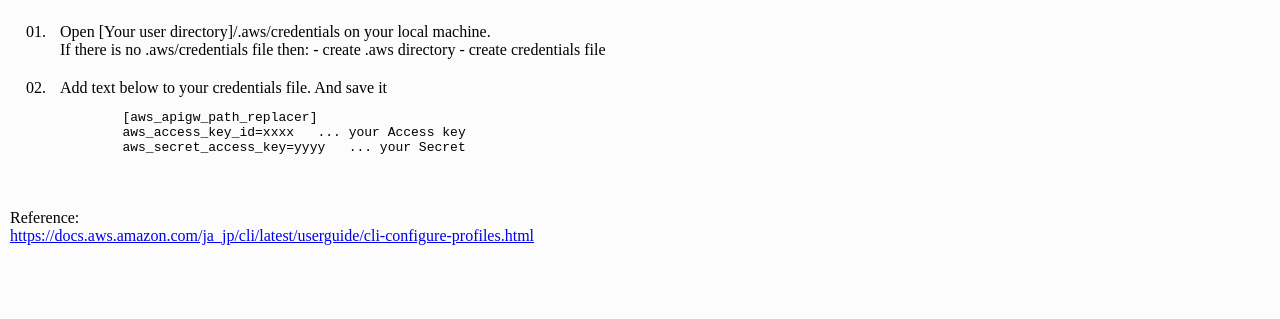
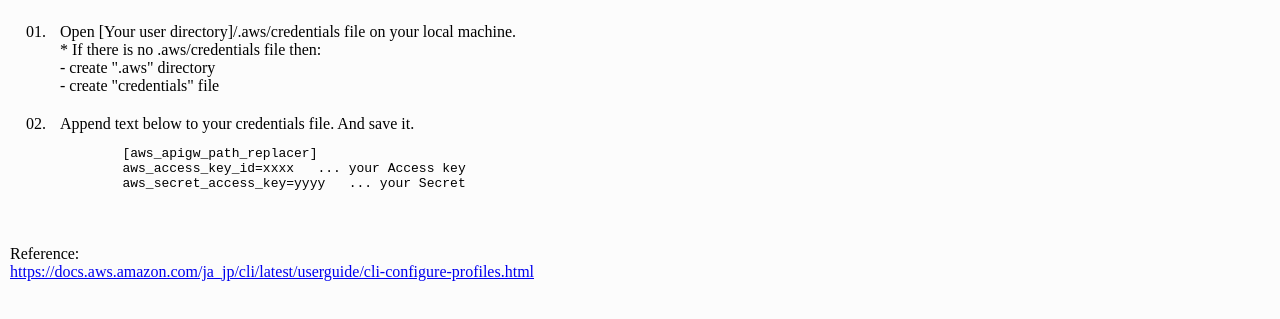
Before and after one commit to sabacan509/sabacan509.github.io, a plain HTML site: page aws_apigw_path_replacer_man/credential_manual.html in a window 1280 px wide. Shown: the part 87-406 px from the top of the page. Drawn offline with Linux system fonts and the light colour scheme.

Commit message:
manual text revised.

```diff
--- a/aws_apigw_path_replacer_man/credential_manual.html
+++ b/aws_apigw_path_replacer_man/credential_manual.html
@@ -57,13 +57,13 @@
 	<div class="mainbox">
 		<ul>
 			<li class="desc">
-				Open [Your user directory]/.aws/credentials on your local machine.<br/>
-				If there is no .aws/credentials file then:
-				  - create .aws directory
-				  - create credentials file
+				Open [Your user directory]/.aws/credentials file on your local machine.<br/>
+				* If there is no .aws/credentials file then:<br/>
+				  - create ".aws" directory<br/>
+				  - create "credentials" file<br/>
 			</li>
 			<li class="desc">
-				Add text below to your credentials file. And save it<br/>
+				Append text below to your credentials file. And save it.<br/>
 	<pre>
 	[aws_apigw_path_replacer]
 	aws_access_key_id=xxxx   ... your Access key
```
